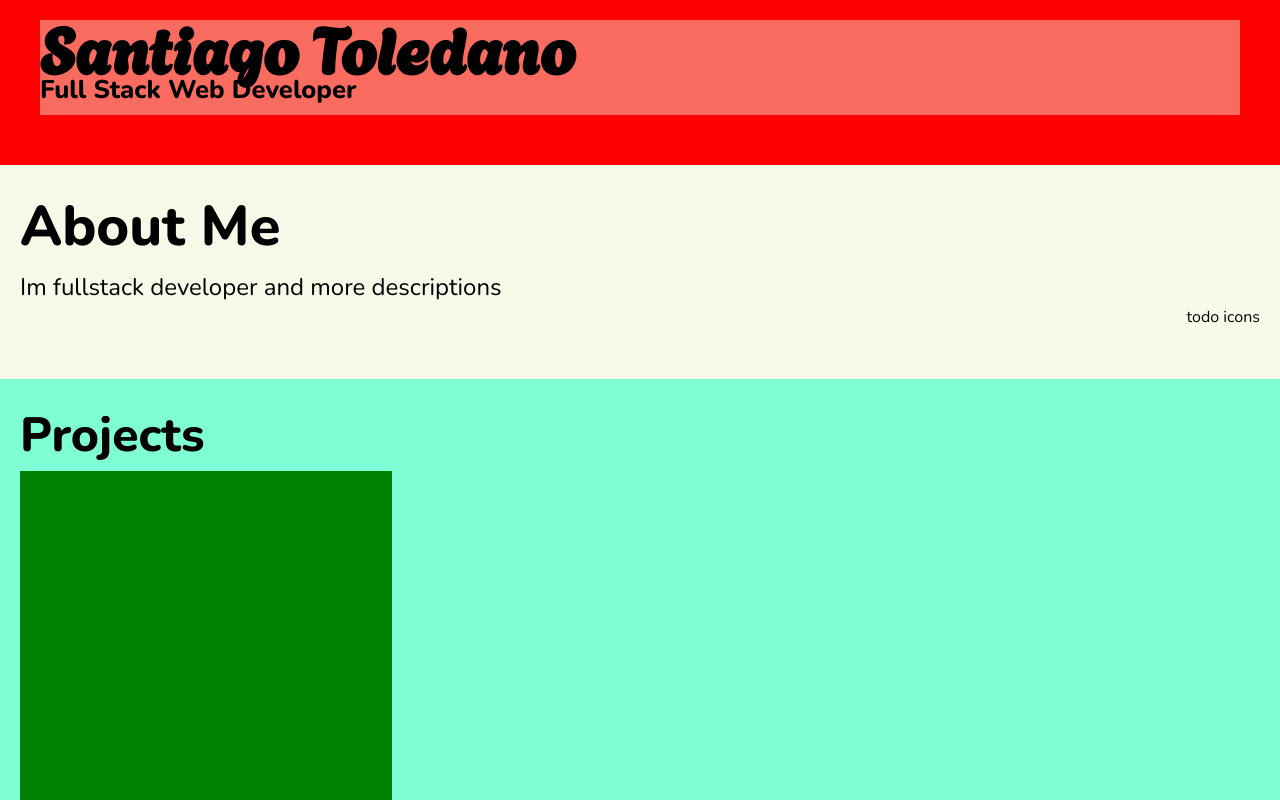
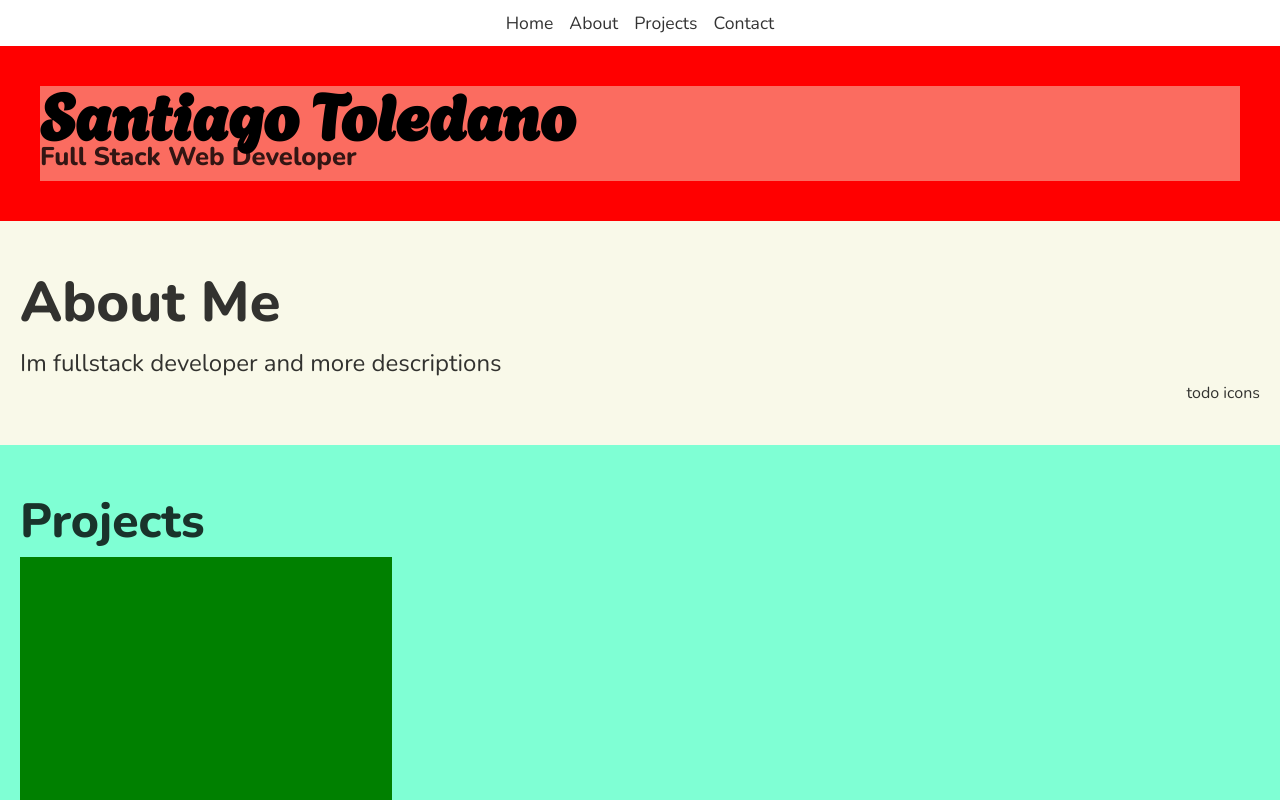
Before and after one commit to SaToGo1/portafolio-v1, a React (Vite) app: page / in a window 1280 px wide. Shown: the top 800 px of the page. Built offline with nearby package versions, Linux system fonts and the light colour scheme.

Commit message:
Header sketching

```diff
--- a/src/App.jsx
+++ b/src/App.jsx
@@ -1,11 +1,12 @@
-import { AboutMe } from './layout/about-me/AboutMe.jsx'
-import { Home } from './layout/home/home.jsx'
-import { Project } from './layout/project/project.jsx'
+import { AboutMe } from './layout/2-about-me/AboutMe.jsx'
+import { Header } from './layout/0-header/header.jsx'
+import { Home } from './layout/1-home/home.jsx'
+import { Project } from './layout/3-project/project.jsx'
 
 function App () {
   return (
     <>
-      {/* <Header /> */}
+      <Header />
       <Home />
       <AboutMe />
       <Project />
--- a/src/index.css
+++ b/src/index.css
@@ -11,6 +11,11 @@
 :root {
   font-family: Nunito, Helvetica, Arial, sans-serif;
   line-height: 1.5;
+
+  --color-letter-title: #000000FF;
+  --color-letter-normal: #000000CC;
+
+  color: var(--color-letter-normal)
 }
 
 html {
--- /dev/null
+++ b/src/layout/0-header/header.css
@@ -0,0 +1,31 @@
+header {
+    width: 100%;
+    padding: 10px;
+    position: sticky;
+    top: 0;
+
+    background-color: white;
+}
+
+.navList {
+    margin: 0;
+    padding: 0;
+
+    display: flex;
+    gap: 1rem;
+    justify-content: center;
+}
+
+.navList li {
+    list-style: none;
+}
+
+.navList a {
+    color: var(--color-letter-normal);
+    text-decoration: none;
+    font-size: 1.1rem;
+}
+
+.navList a:hover {
+    background-color: #45567d;
+}
--- /dev/null
+++ b/src/layout/0-header/header.jsx
@@ -0,0 +1,17 @@
+import './header.css'
+
+export function Header () {
+  return (
+    <header>
+      <nav>
+        <ul className='navList'>
+          <li><a href='#home'>Home</a></li>
+          <li><a href='#aboutMe'>About</a></li>
+          <li><a href='#projects'>Projects</a></li>
+          <li><a href='#contact'>Contact</a></li>
+          {/* <li>Resume</li> */}
+        </ul>
+      </nav>
+    </header>
+  )
+}
--- a/src/layout/home/home.css
+++ b/src/layout/1-home/home.css
@@ -1,5 +1,5 @@
 .home {
-    padding: 20px 20px 50px 20px;
+    padding: 40px 20px 40px 20px;
     background-color: red;
     /* Image instead of background */
 }
@@ -15,6 +15,7 @@
         font-size: 4rem;
         line-height: 0.8;
         font-family: Agbalumo;
+        color: var(--color-letter-title);
     }
 
     .home__titleDiv h2 {
--- a/src/layout/home/home.jsx
+++ b/src/layout/1-home/home.jsx
@@ -2,7 +2,7 @@ import './home.css'
 
 export function Home () {
   return (
-    <section className='home'>
+    <section className='home' id='home'>
       <div className='home__titleDiv'>
         <h1>Santiago Toledano</h1>
         <h2>Full Stack Web Developer</h2>
--- a/src/layout/about-me/AboutMe.css
+++ b/src/layout/2-about-me/AboutMe.css
@@ -1,5 +1,5 @@
 .aboutMe {
-    padding: 20px 20px 50px 20px;
+    padding: 40px 20px 40px 20px;
     background-color: #f5f5db99;
     /* Image instead of background */
 }
--- a/src/layout/about-me/AboutMe.jsx
+++ b/src/layout/2-about-me/AboutMe.jsx
@@ -2,7 +2,7 @@ import './AboutMe.css'
 
 export function AboutMe () {
   return (
-    <section className='aboutMe'>
+    <section className='aboutMe' id='aboutMe'>
       <div className='aboutMe__description'>
         <h2>About Me</h2>
         <p>Im fullstack developer and more descriptions </p>
--- a/src/layout/project/project.css
+++ b/src/layout/3-project/project.css
@@ -1,6 +1,6 @@
 section {
     background-color: aquamarine;
-    padding: 20px 20px 50px 20px;
+    padding: 40px 20px 40px 20px;
 }
 
 .project h2 {
--- a/src/layout/project/project.jsx
+++ b/src/layout/3-project/project.jsx
@@ -2,7 +2,7 @@ import './project.css'
 
 export function Project () {
   return (
-    <section className='project'>
+    <section className='project' id='projects'>
       <h2>Projects</h2>
       <div className="projectDiv">
         <div className='project__card'></div>
```
